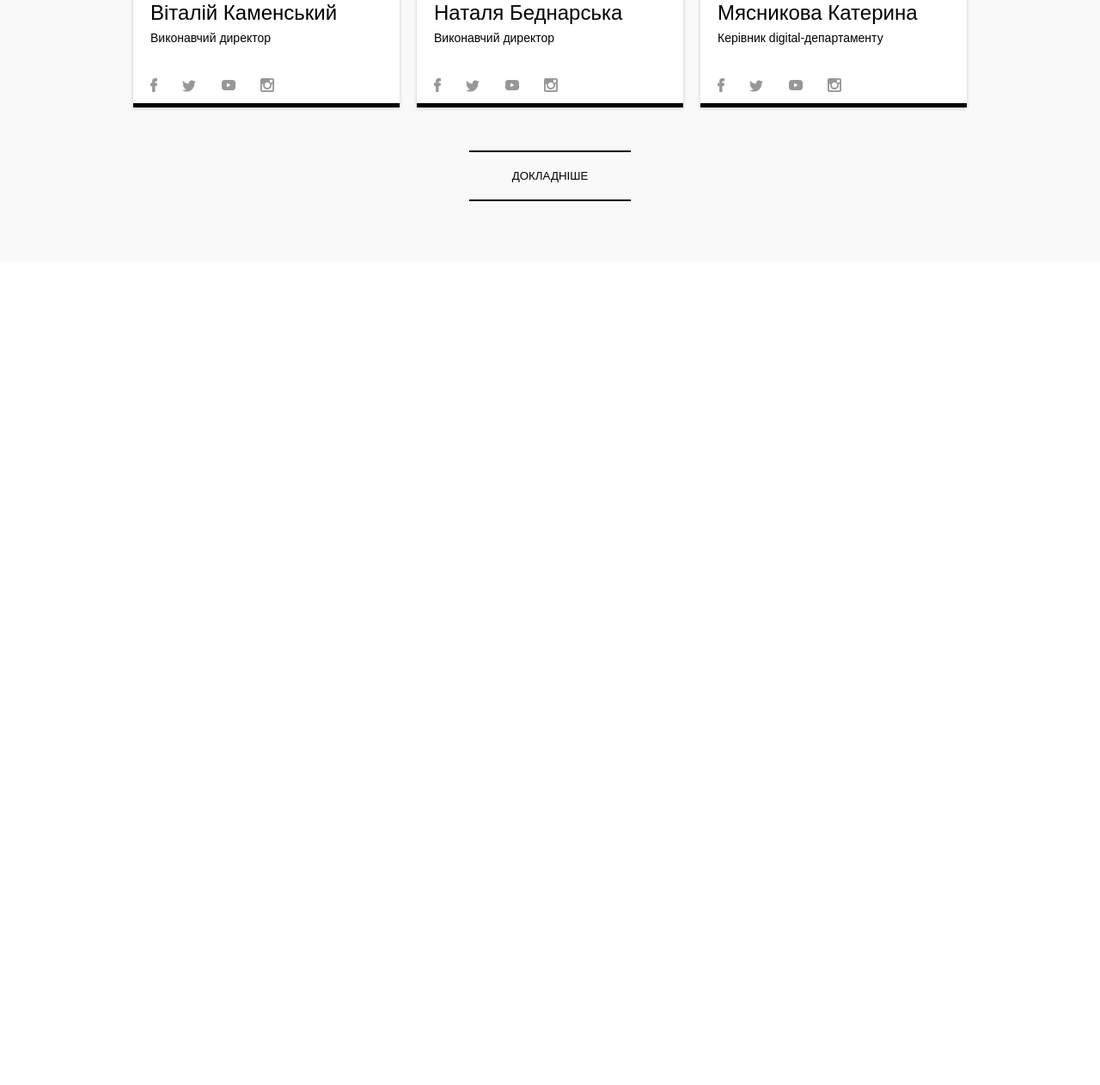
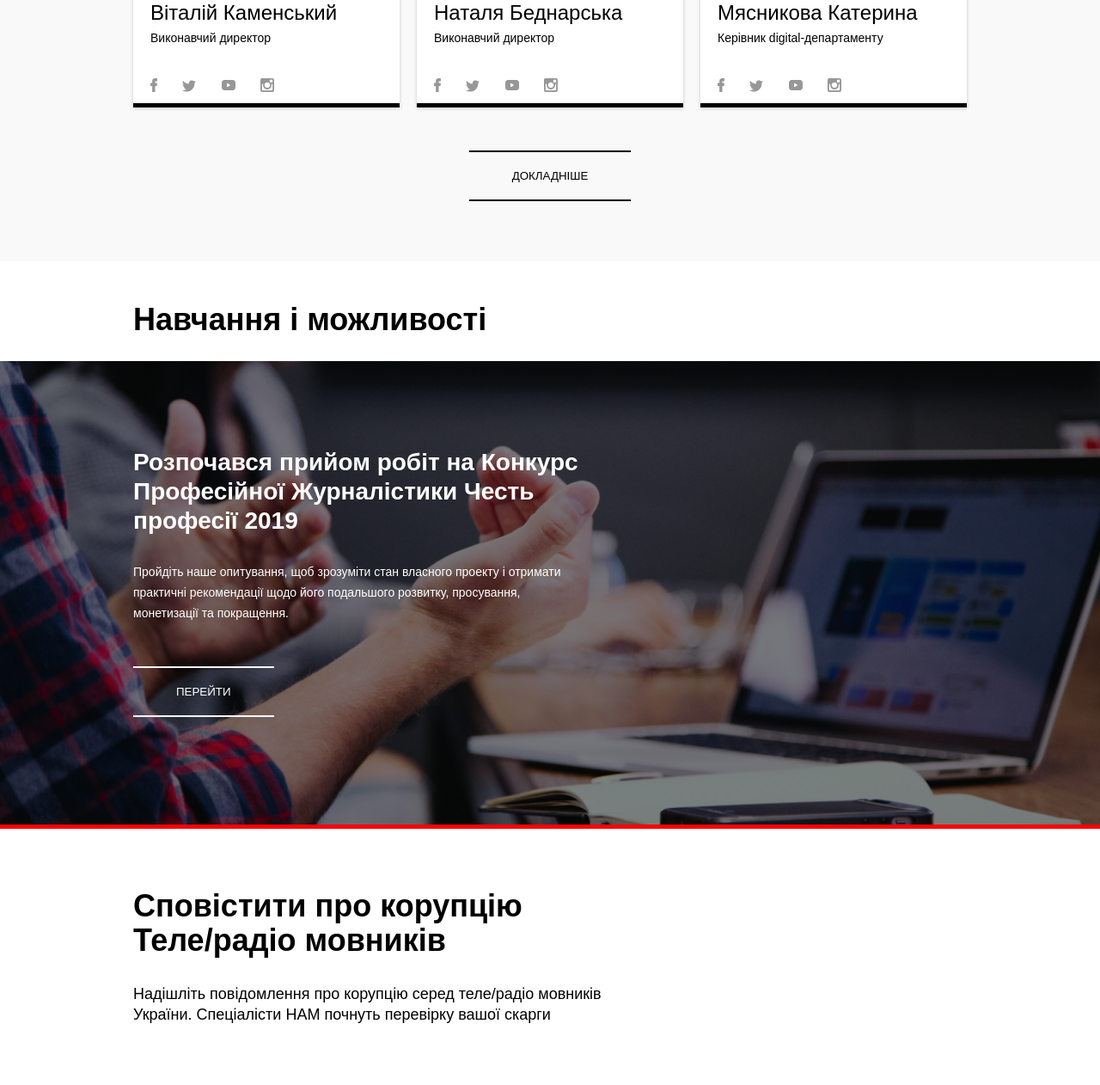
Before and after one commit to SergiySuholovsky/first, a plain HTML site: page nam/index.html in a window 1280 px wide. Shown: the part 2738-4000 px from the top of the page at 86% size. Before the commit the page ends 3042 px from the top, so only its background shows below. Drawn offline with nearby package versions, Linux system fonts and the light colour scheme.

Commit message:
mov to new pc. raw commit

```diff
--- a/nam/index.html
+++ b/nam/index.html
@@ -227,5 +227,35 @@
         <button class="btn btn--center">докладніше</button>
       </div>
     </section>
+    <section class="section-six">
+      <div class="container">
+        <div class="section-six__title">Навчання i можливостi</div>
+      </div>
+      <div class="section-six__image">
+        <div class="container">
+          <div class="image-text">
+            Розпочався прийом робіт на Конкурс Професійної Журналістики Честь
+            професії 2019
+          </div>
+          <div class="image-text__small">
+            Пройдіть наше опитування, щоб зрозуміти стан власного проекту і
+            отримати практичні рекомендації щодо його подальшого розвитку,
+            просування, монетизації та покращення.
+          </div>
+          <button class="btn btn--white blockline-cont">Перейти</button>
+        </div>
+      </div>
+    </section>
+    <section class="section-seven">
+      <div class="container">
+        <div class="section-seven__title">
+          Сповістити про корупцію Теле/радіо мовників
+        </div>
+        <div class="section-seven__subtitle">
+          Надішліть повідомлення про корупцію серед теле/радіо мовників України.
+          Спеціалісти НАМ почнуть перевірку вашої скарги
+        </div>
+      </div>
+    </section>
   </body>
 </html>
--- a/nam/style.css
+++ b/nam/style.css
@@ -300,6 +300,63 @@ BODY {
     margin-top: 40px;
 }
 
+.section-six {
+    margin-top: 50px;
+}
+
+.section-six__title {
+    font-size: 36px;
+    font-weight: bold;
+}
+
+.section-six__image {
+    width: 100%;
+    height: 544px;
+    border-bottom: 5px solid red;
+    background-image: url(section-sixcover.png);
+    background-repeat: no-repeat;
+    background-size: cover;
+    margin-top: 30px;
+}
+
+.image-text {
+    width: 518px;
+    line-height: 34px;
+    font-size: 28px;
+    font-weight: bold;
+    color: white;
+    padding-top: 101px;
+}
+
+.image-text__small {
+    font-size: 14px;
+    color: white;
+    width: 518px;
+    line-height: 24px;
+    margin-top: 30px;
+}
+
+.section-seven {
+    padding-top: 70px;
+    padding-bottom: 70px;
+}
+
+.section-seven__title {
+    font-size: 36px;
+    font-weight: bold;
+    line-height: 40px;
+    width: 530px;
+    margin-bottom: 30px;
+}
+
+.section-seven__subtitle {
+    font-size: 18px;
+    line-height: 24px;
+    width: 601px;
+}
+
+
+
 
 
 
@@ -327,6 +384,7 @@ BODY {
         background-position: top right;
         background-repeat: no-repeat;
         display: flex;
+        flex-direction: column;
         align-items: center;
    }
 
```
Also changed, not shown: nam/section-sixcover.png (added).
